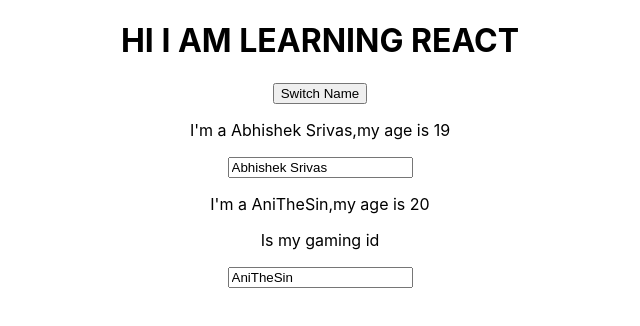
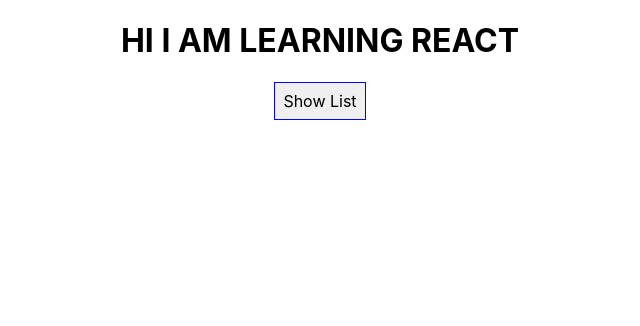
Before and after one commit to Abhishek-Srivas/React-practice, a React (Create React App) app: page / in a window 1280 px wide. Shown: the top 326 px of the page, without its empty margins (320-960 px from the left). Built offline with nearby package versions, Linux system fonts and the light colour scheme.

Commit message:
Handling Dynamic content

```diff
--- a/src/App.js
+++ b/src/App.js
@@ -1,5 +1,6 @@
 import React, { Component } from "react";
 import "./App.css";
+import person from "./Person/Person";
 import Person from "./Person/Person";
 
 class App extends Component {
@@ -8,6 +9,7 @@
       { name: "Abhishek Srivas", age: "19" },
       { name: "AniTheSin", age: "20" },
     ],
+    showPerson: false,
   };
 
   switchNameHandler = (name) => {
@@ -16,30 +18,43 @@
         { name: name, age: "19" },
         { name: "AniTheSin", age: "20" },
       ],
+
     });
   };
 
-  changeNameHandler = (event) =>{
+  changeNameHandler = (event) => {
     this.setState({
       persons: [
         { name: event.target.value, age: "19" },
         { name: "AniTheSin", age: "20" },
       ],
     });
-  }
+  };
+
+  togglePersonHandler = () => {
+    const doesShow = this.state.showPerson;
+    this.setState({showPerson: !doesShow});
+  };
 
   render() {
-    return (
-      <div className="App">
-        <h1>HI I AM LEARNING REACT</h1>
-        <button onClick={this.switchNameHandler.bind(this, "ani")}>
-          Switch Name
-        </button>
+    const style = {
+      backgroudColor: "white",
+      font: "inherit",
+      border: "1px solid blue",
+      padding: "8px",
+      cursor: "pointer",
+    };
+
+    let persons = null;
+
+    if(this.state.showPerson){
+      persons = (
+        <div>
             <Person
               name={this.state.persons[0].name}
               age={this.state.persons[0].age}
-          click={this.switchNameHandler.bind(this,"Abhishek")}
-          changed = {this.changeNameHandler}
+              click={this.switchNameHandler.bind(this, "Abhishek")}
+              changed={this.changeNameHandler}
             />
             <Person
               name={this.state.persons[1].name}
@@ -50,6 +65,19 @@
           </div>
       );
     }
+    return (
+      <div className="App">
+        <h1>HI I AM LEARNING REACT</h1>
+        <button
+          onClick={this.togglePersonHandler}
+          style={style}
+        >
+          Show List
+        </button>
+        { persons}
+      </div>
+    );
+  }
 }
 
 export default App;
--- /dev/null
+++ b/src/Person/Person.css
@@ -0,0 +1,8 @@
+.Person {
+    width: 60%;
+    margin: 16px auto;
+    border: 1px solid #eee;
+    box-shadow: 0 2px 3px #ccc;
+    padding: 16px;
+    text-align: center;
+}
--- a/src/Person/Person.js
+++ b/src/Person/Person.js
@@ -1,9 +1,9 @@
 import React from 'react';
-
+import './Person.css';
 const person = (props) => {
 
     return (
-        <div>
+        <div className="Person">
             <p onClick={props.click}>I'm a {props.name},my age is {props.age }</p>
             <p>{props.children} </p>
         <input type="text" onChange={props.changed} value={props.name}  />
```
Lines whose indentation alone changed are shown as unchanged.
